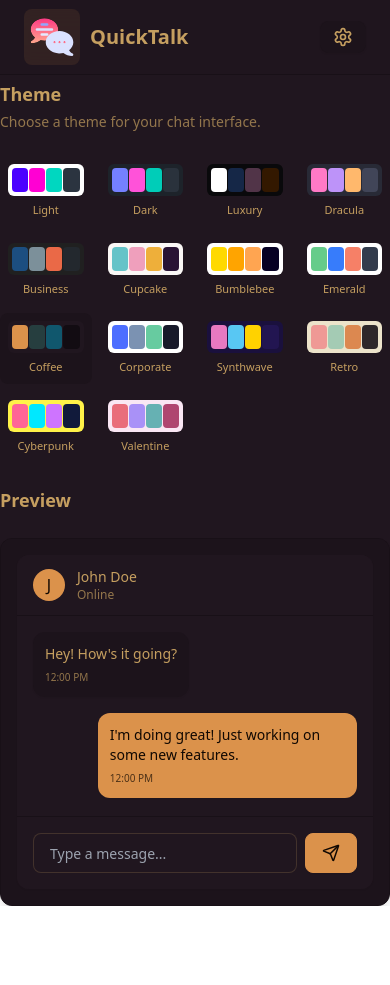
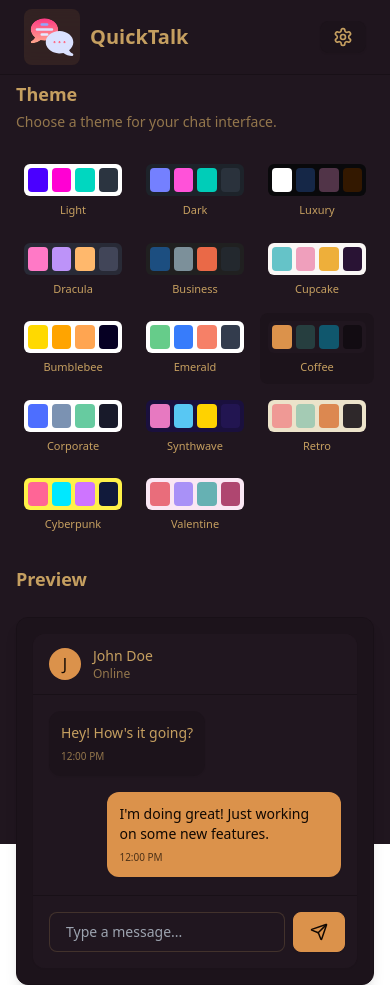
Before and after one commit to Aqib1239/chat-application, a React (Vite) app in the folder frontend/: page /settings in a window 390 px wide. Before the commit the page ends 906 px from the top, so only its background shows below. Built offline with nearby package versions, Linux system fonts and the light colour scheme; no server answers.

Commit message:
Update SettingsPage.jsx

```diff
--- a/frontend/src/pages/SettingsPage.jsx
+++ b/frontend/src/pages/SettingsPage.jsx
@@ -14,7 +14,7 @@ const PREVIEW_MESSAGES = [
 const SettingsPage = () => {
   const { theme, setTheme } = useThemeStore();
   return (
-    <div className="h-screen pt-20 mx-auto max-w-5xl">
+    <div className="h-screen pt-20 mx-4 max-w-5xl">
       <div className="space-y-6">
         <div className="flex flex-col gap-1">
           <h2 className="text-lg font-semibold">Theme</h2>
@@ -23,7 +23,7 @@ const SettingsPage = () => {
           </p>
         </div>
 
-        <div className="grid grid-cols-4 sm:grid-cols-6 md:grid-cols-8 gap-2">
+        <div className="grid grid-cols-3 sm:grid-cols-6 md:grid-cols-8 gap-2">
           {THEMES.map((t) => (
             <button
               key={t}
@@ -37,7 +37,7 @@ const SettingsPage = () => {
                 className="relative h-8 w-full rounded-md overflow-hidden"
                 data-theme={t}
               >
-                <div className="absolute inset-0 grid grid-cols-4 gap-px p-1">
+                <div className="absolute inset-0 grid grid-cols-4 gap-1 p-1">
                   <div className="rounded bg-primary"></div>
                   <div className="rounded bg-secondary"></div>
                   <div className="rounded bg-accent"></div>
```
